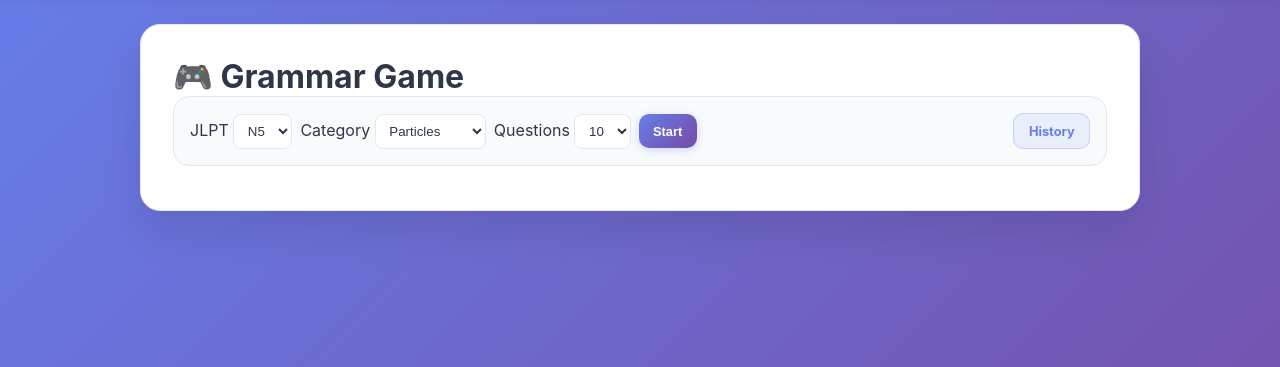
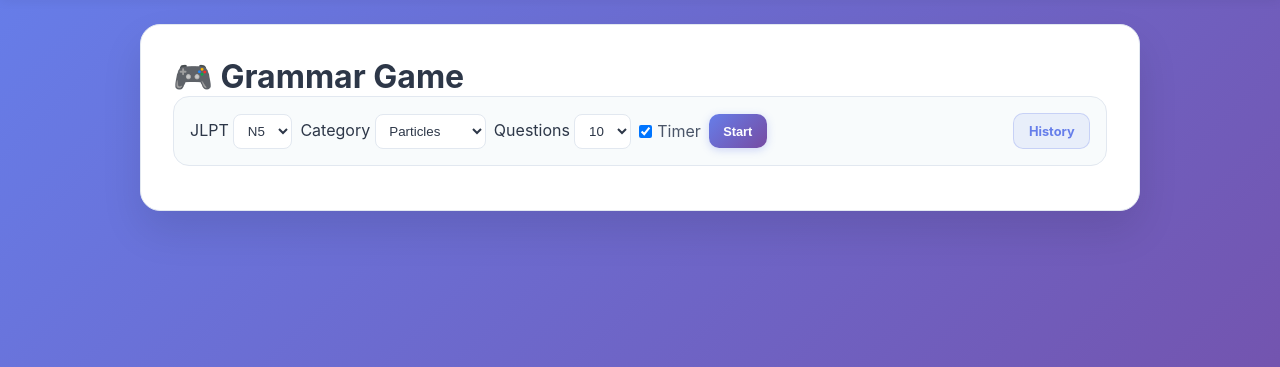
Before and after one commit to thein-zaw-22/nihongo-speech-feedback, a Django app: page /grammar-game/ in a window 1280 px wide. Shown: the part 53-420 px from the top of the page. Run offline with Django 5.2, Linux system fonts and the light colour scheme; the visitor is signed in with stand-in values (Sample User, id 1); parts of the project's set-up code (start-up, migrations or seed data) failed here and were passed over.

Commit message:
fix: ui minor bug

```diff
--- a/core/templates/grammar_game.html
+++ b/core/templates/grammar_game.html
@@ -18,7 +18,9 @@
   .progress { height:8px; border-radius:9999px; background: rgba(102,126,234,.12); overflow:hidden; }
   .bar { height:100%; width:0; background: linear-gradient(135deg, var(--brand), var(--brand-2)); transition: width .2s ease; }
   .muted { color: var(--text-secondary); }
-  .explain { margin-top:.5rem; font-size:.95rem; background: var(--bg-primary); border:1px solid var(--border-color); border-radius:10px; padding:.6rem .8rem; }
+  .explain { margin-top:.5rem; font-size:.95rem; background: var(--bg-primary); border:1px solid var(--border-color); border-radius:10px; padding:.6rem .8rem; overflow-wrap:anywhere; word-break:break-word; }
+  .explain ul { margin:.35rem 0 .35rem 1.1rem; padding:0; list-style: disc; }
+  .explain li { margin:.15rem 0; }
   .spinner { width:14px; height:14px; border:2px solid rgba(102,126,234,.35); border-top-color: var(--brand); border-radius:50%; animation: spin 1s linear infinite; display:none; }
   @keyframes spin { to { transform: rotate(360deg); } }
 </style>
@@ -50,6 +52,9 @@
         <option>5</option><option selected>10</option><option>15</option>
       </select>
     </label>
+    <label class="muted" style="display:flex; align-items:center; gap:.35rem;">
+      <input type="checkbox" id="timerToggle"> Timer
+    </label>
     <button id="startBtn" class="btn btn-primary">Start</button>
     <span id="status" class="pill" style="display:none;"></span>
     <a href="{% url 'grammar_history' %}" class="btn btn-secondary" style="margin-left:auto;">History</a>
@@ -75,12 +80,6 @@
   <div class="explain" id="explain" style="display:none;"></div>
   <div style="display:flex; gap:.6rem; align-items:center; margin-top:.4rem; flex-wrap: wrap;">
     <button id="explainMore" class="btn btn-secondary" style="display:none;">Explain More <span id="explainSpin" class="spinner" style="margin-left:.25rem;"></span></button>
-    <label class="muted" style="display:flex; align-items:center; gap:.35rem;">
-      <input type="checkbox" id="autoExplain"> Auto-explain
-    </label>
-    <label class="muted" style="display:flex; align-items:center; gap:.35rem;">
-      After <input type="number" id="autoExplainSec" class="input" min="1" max="10" value="3" style="width:3.5rem;"> s
-    </label>
   </div>
   <div class="explain" id="explainMoreBox" style="display:none;"></div>
   <div style="display:flex; gap:.5rem; margin-top:.6rem;">
@@ -103,6 +102,7 @@
   const levelSel = document.getElementById('level');
   const catSel = document.getElementById('category');
   const countSel = document.getElementById('count');
+  const timerToggle = document.getElementById('timerToggle');
   const statusPill = document.getElementById('status');
   const game = document.getElementById('game');
   const promptEl = document.getElementById('prompt');
@@ -127,8 +127,6 @@
   const timeLeftEl = document.getElementById('timeLeft');
   const explainMoreBtn = document.getElementById('explainMore');
   const explainSpin = document.getElementById('explainSpin');
-  const autoExplain = document.getElementById('autoExplain');
-  const autoExplainSec = document.getElementById('autoExplainSec');
 
   let data = [];
   let idx = 0;
@@ -139,7 +137,8 @@
   let timer = null;
   let timeLeft = 60;
   let timerEnabled = true;
-  let autoExplainTimer = null;
+  // timer toggle in controls
+  const timerToggleId = 'gg_timer_toggle';
 
   function shuffle(a){ for (let i=a.length-1;i>0;i--){ const j=Math.floor(Math.random()*(i+1)); [a[i],a[j]]=[a[j],a[i]]; } return a; }
 
@@ -165,7 +164,6 @@
     badgeLevel.textContent = q.jlpt_level;
     const catMap = {particle:'Particles', verb_form:'Verb Forms', politeness:'Politeness', word_order:'Word Order', vocab:'Vocabulary'};
     badgeCat.textContent = catMap[q.category] || q.category;
-    if (autoExplainTimer) { clearTimeout(autoExplainTimer); autoExplainTimer = null; }
     choicesEl.innerHTML=''; explainEl.style.display='none'; nextBtn.style.display='none'; finishBtn.style.display='none';
     explainMoreBtn.style.display='none'; explainMoreBox.style.display='none'; explainMoreBox.innerHTML='';
     q.choices.forEach((c,i)=>{
@@ -197,12 +195,6 @@
 
     // Timer bonus: +1 for answering while timeLeft > 45
     if (timerEnabled && ok && timeLeft > 45) { score++; scoreEl.textContent = score; }
-
-    // Auto-explain after delay if enabled
-    if (autoExplain && autoExplain.checked) {
-      const delayMs = Math.max(1, Math.min(parseInt(autoExplainSec.value||'3', 10), 10)) * 1000;
-      autoExplainTimer = setTimeout(()=>{ if (explainMoreBtn.style.display !== 'none') explainMoreBtn.click(); }, delayMs);
-    }
 
     // Wire Explain More
     let explainCache = null;
@@ -236,20 +228,20 @@
     };
   }
 
-  nextBtn.addEventListener('click', ()=>{ if (autoExplainTimer) { clearTimeout(autoExplainTimer); autoExplainTimer = null; } explainEl.style.display='none'; explainMoreBtn.style.display='none'; explainMoreBox.style.display='none'; idx++; renderQuestion(); });
+  nextBtn.addEventListener('click', ()=>{ explainEl.style.display='none'; explainMoreBtn.style.display='none'; explainMoreBox.style.display='none'; idx++; renderQuestion(); });
   finishBtn.addEventListener('click', finish);
   playAgain.addEventListener('click', ()=>{ result.style.display='none'; score=0; idx=0; start(); });
 
   async function start(){
     game.style.display='block'; result.style.display='none'; score=0; idx=0; streak=0; bestStreak=0; scoreEl.textContent='0'; prog.style.width='0%'; streakEl.textContent='0'; bestStreakEl.textContent='0';
     const level = levelSel.value; const cat = catSel.value; const n = countSel.value;
-    try { localStorage.setItem('gg_level', level); localStorage.setItem('gg_category', cat); localStorage.setItem('gg_count', n); } catch(e) {}
+    try { localStorage.setItem('gg_level', level); localStorage.setItem('gg_category', cat); localStorage.setItem('gg_count', n); localStorage.setItem('gg_timer', String(timerToggle.checked)); } catch(e) {}
     data = await fetchQuestions(level, cat, n);
     statusPill.textContent = `Loaded ${data.length} questions`;
     startTime = Date.now();
     if (data.length === 0){ promptEl.textContent = 'No questions available for selection.'; choicesEl.innerHTML=''; return; }
     // Timer
-    timerEnabled = true;
+    timerEnabled = !!timerToggle.checked;
     timerWrap.style.display = timerEnabled? 'inline':'none';
     timeLeft = 60; timeLeftEl.textContent = String(timeLeft);
     if (timer) clearInterval(timer);
@@ -281,8 +273,9 @@
   startBtn.addEventListener('click', start);
   document.addEventListener('DOMContentLoaded', ()=>{
     try {
-      const lv = localStorage.getItem('gg_level'); const ct = localStorage.getItem('gg_category'); const cn = localStorage.getItem('gg_count');
+      const lv = localStorage.getItem('gg_level'); const ct = localStorage.getItem('gg_category'); const cn = localStorage.getItem('gg_count'); const tm = localStorage.getItem('gg_timer');
       if (lv) levelSel.value = lv; if (ct) catSel.value = ct; if (cn) countSel.value = cn;
+      if (tm !== null) timerToggle.checked = (tm === 'true'); else timerToggle.checked = true;
     } catch(e) {}
   });
 </script>
```
